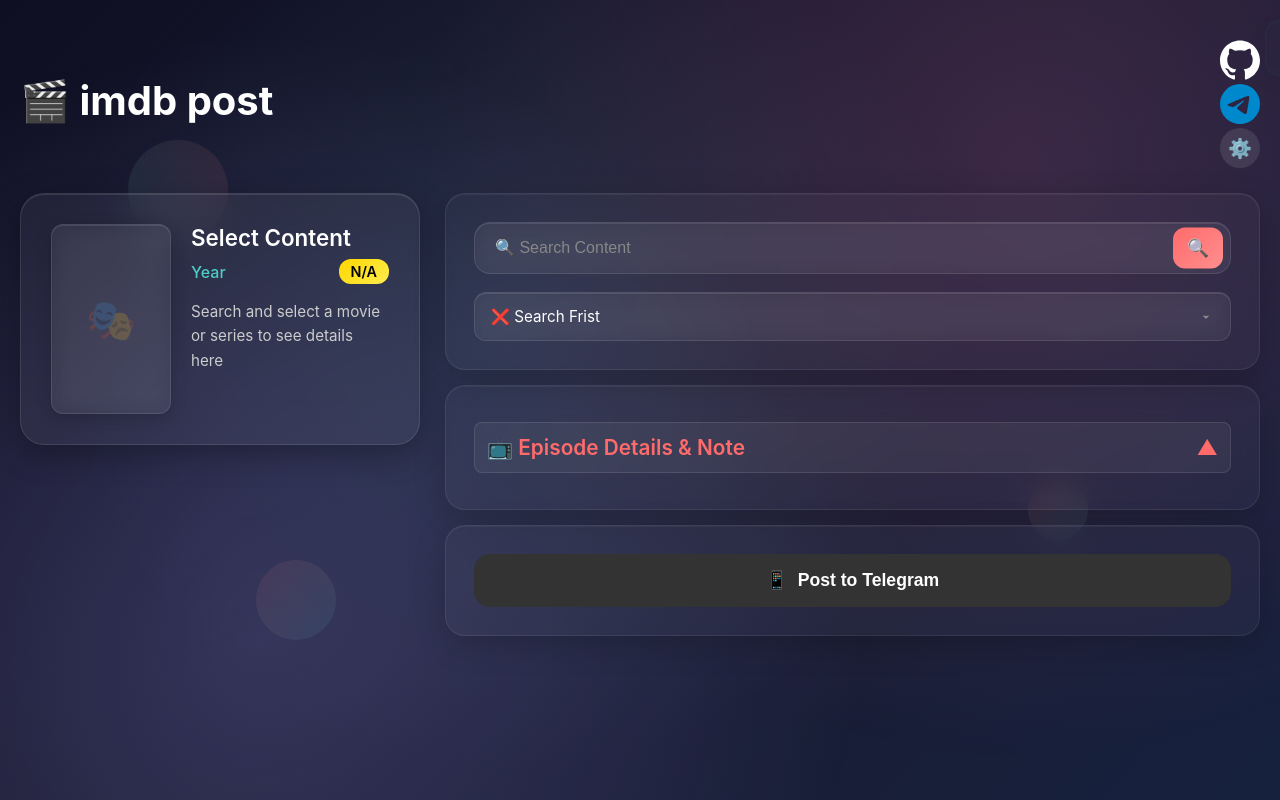
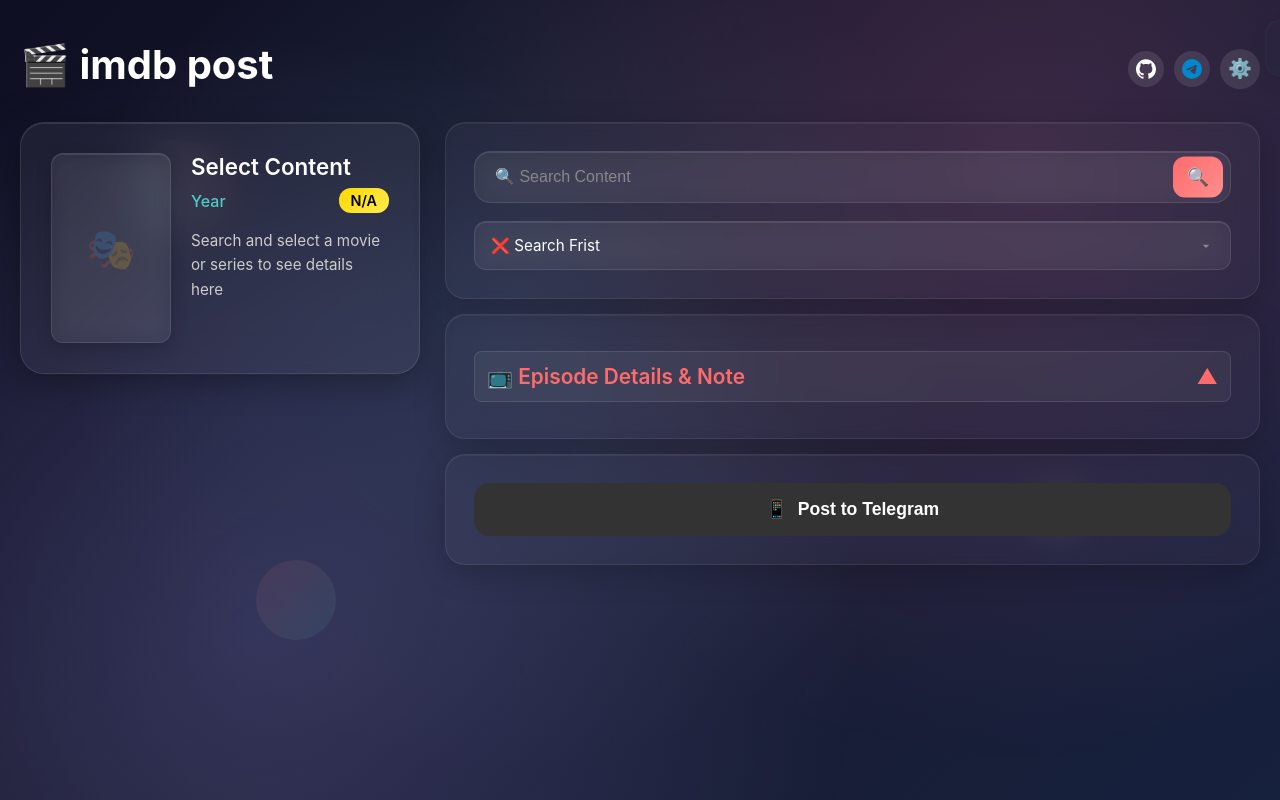
Before and after one commit to tharindu899/IMDB-TG-POST, a plain HTML site: page public/index.html in a window 1280 px wide. Drawn offline with Linux system fonts and the light colour scheme.

Commit message:
update public/style.css

```diff
--- a/public/style.css
+++ b/public/style.css
@@ -925,3 +925,32 @@
   text-align: center;
   font-weight: 600;
 }
+
+/* New CSS for header icons */
+.header-icons {
+  display: flex;
+  align-items: center;
+  gap: 10px;
+}
+
+.icon-link {
+  display: flex;
+  align-items: center;
+  justify-content: center;
+  width: 36px;
+  height: 36px;
+  border-radius: 50%;
+  background: rgba(255, 255, 255, 0.1);
+  transition: all 0.3s ease;
+}
+
+.icon-link:hover {
+  background: rgba(255, 255, 255, 0.2);
+  transform: scale(1.1);
+}
+
+.icon-svg {
+  width: 20px;
+  height: 20px;
+  color: #4ecdc4;
+}
```
